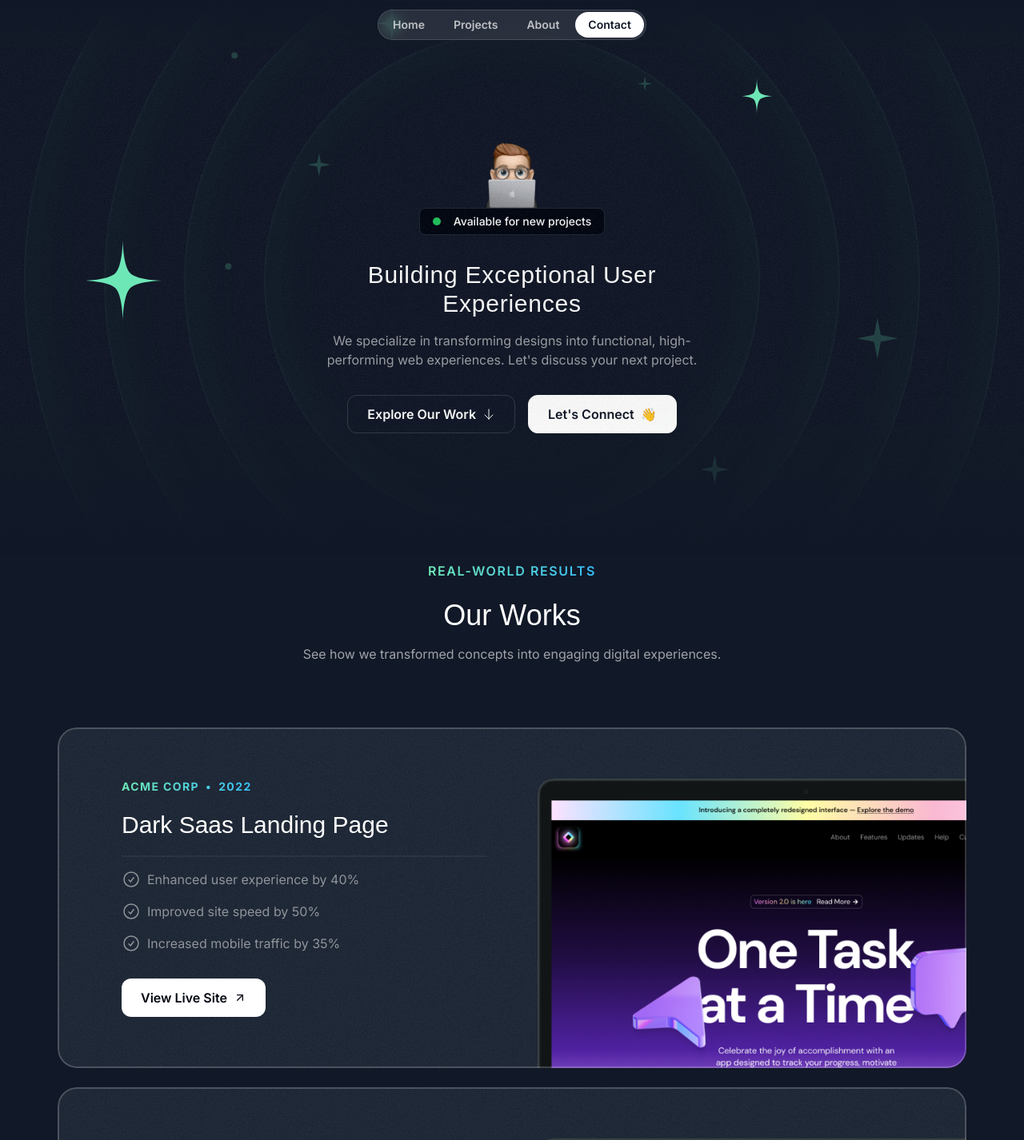
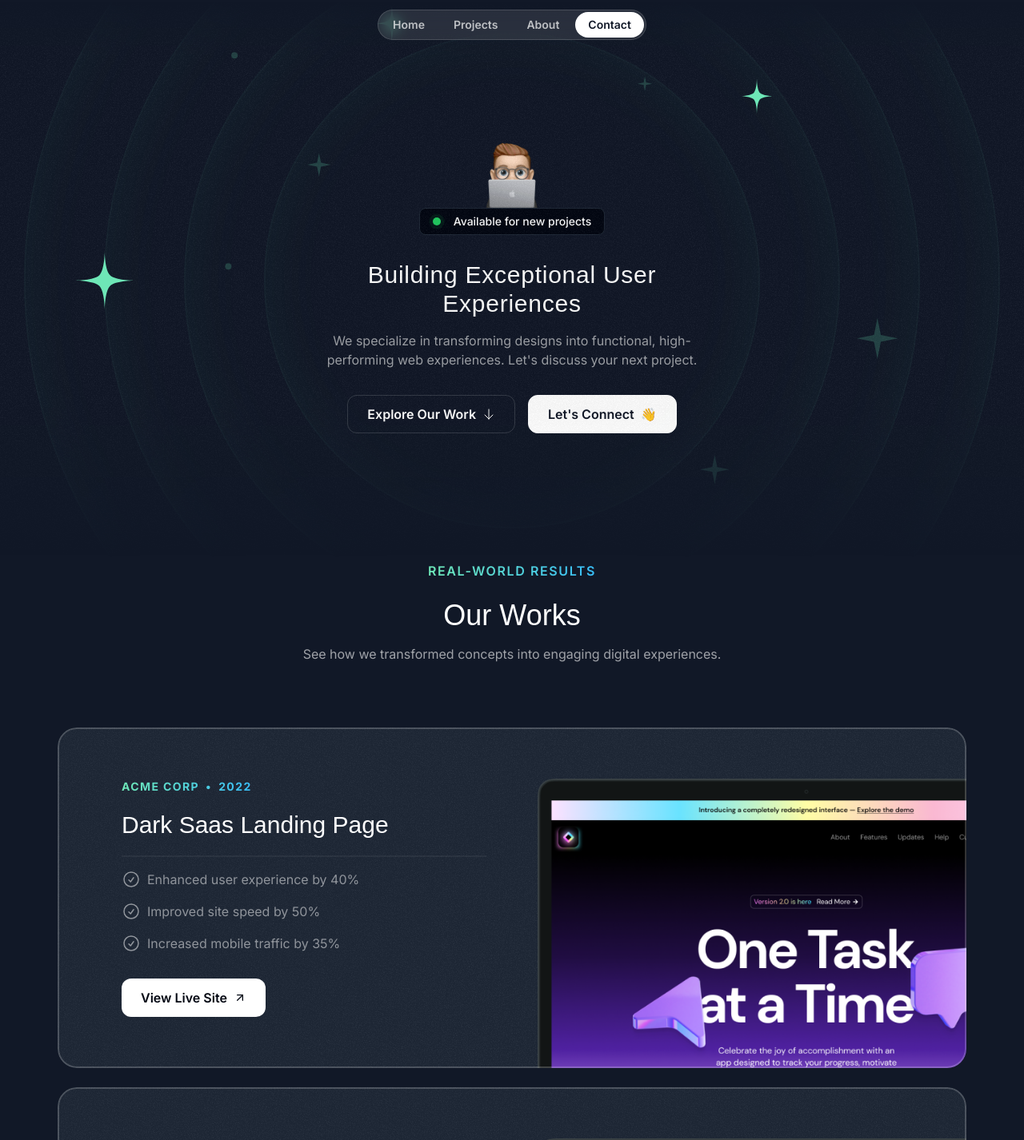
Before and after one commit to rickstha/Animated-portfolio-project, a Next.js app: page / in a window 1280 px wide. Shown: the top 1426 px of the page at 80% size. Built offline with nearby package versions, Linux system fonts and the light colour scheme; a web font is replaced by a local one.

Commit message:
project section sticky done

```diff
--- a/src/sections/Hero.tsx
+++ b/src/sections/Hero.tsx
@@ -9,7 +9,7 @@ import SparkleIcon from "@/assets/icons/sparkle.svg"
 export const HeroSection = () => {
   return (
     <div className=" py-20 md:py-32 lg:py-40 relative z-0 overflow-x-clip">
-      <div className=" absolute inset-0 [mask-image:linear-gradient(to_bottom,transparent,black_10%,black_70%,transparent)]">
+      <div className=" absolute inset-0 [mask-image:linear-gradient(to_bottom,transparent,black_10%,black_70%,transparent)] pointer-events-none">
       {/* main hero section animation code */}
       <div
         className=" absolute inset-0 -z-30 opacity-5"
@@ -21,7 +21,7 @@ export const HeroSection = () => {
       <div className=" size-[1220px] hero-ring"></div>
       {/* star code start */}
       <HeroOrbit size={800} rotation={-45}>
-      <StarIcon className=" size-28 text-emerald-300"/>
+      <StarIcon className=" size-20 text-emerald-300"/>
       </HeroOrbit>
       <HeroOrbit size={550} rotation={20}>
       <StarIcon className=" size-12 text-emerald-300"/>
@@ -57,7 +57,9 @@ export const HeroSection = () => {
         <div className=" flex flex-col items-center">
           <Image src={memojiImage} alt="memoji" className=" size-[100px]" />
           <div className=" bg-gray-950 border border-gray-800 px-4 py-1.5 flex items-center gap-4 rounded-lg">
-            <div className=" bg-green-500 size-2.5 rounded-full"></div>
+            <div className=" bg-green-500 size-2.5 rounded-full relative">
+            <div className=" bg-green-500 rounded-full absolute inset-0 animate-ping"></div>
+            </div>
             <div className=" text-sm font-medium">
               Available for new projects
             </div>
--- a/src/sections/Projects.tsx
+++ b/src/sections/Projects.tsx
@@ -54,12 +54,12 @@ export const ProjectsSection = () => {
         <SectionHeader eyebrow="Real-world Results" title="Our Works" desc="See how we transformed concepts into engaging digital experiences."/>
 
         <div className=" flex flex-col mt-10 md:mt-20 gap-6">
-          {portfolioProjects.map((project) => (
+          {portfolioProjects.map((project,projectIndex) => (
             <div
               key={project.title}
-              className="px-8 pt-8 md:pt-12 md:px-10 lg:pt-16 lg:px-20 bg-gray-800 rounded-3xl overflow-hidden relative z-0
-        after:content-[''] after:z-10 after:absolute after:inset-0 after:outline after:outline-2 after:-outline-offset-2 after:outline-white/20 after:rounded-3xl after:pointer-events-none"
-            >
+              className=" sticky px-8 pt-8 md:pt-12 md:px-10 lg:pt-16 lg:px-20 bg-gray-800 rounded-3xl overflow-hidden relative z-0
+        after:content-[''] after:z-10 after:absolute after:inset-0 after:outline after:outline-2 after:-outline-offset-2 after:outline-white/20 after:rounded-3xl after:pointer-events-none "
+            style={{top:`calc(64px + ${projectIndex*40}px)`}}>
               <div
                 className=" absolute inset-0 -z-10 opacity-5"
                 style={{
```
